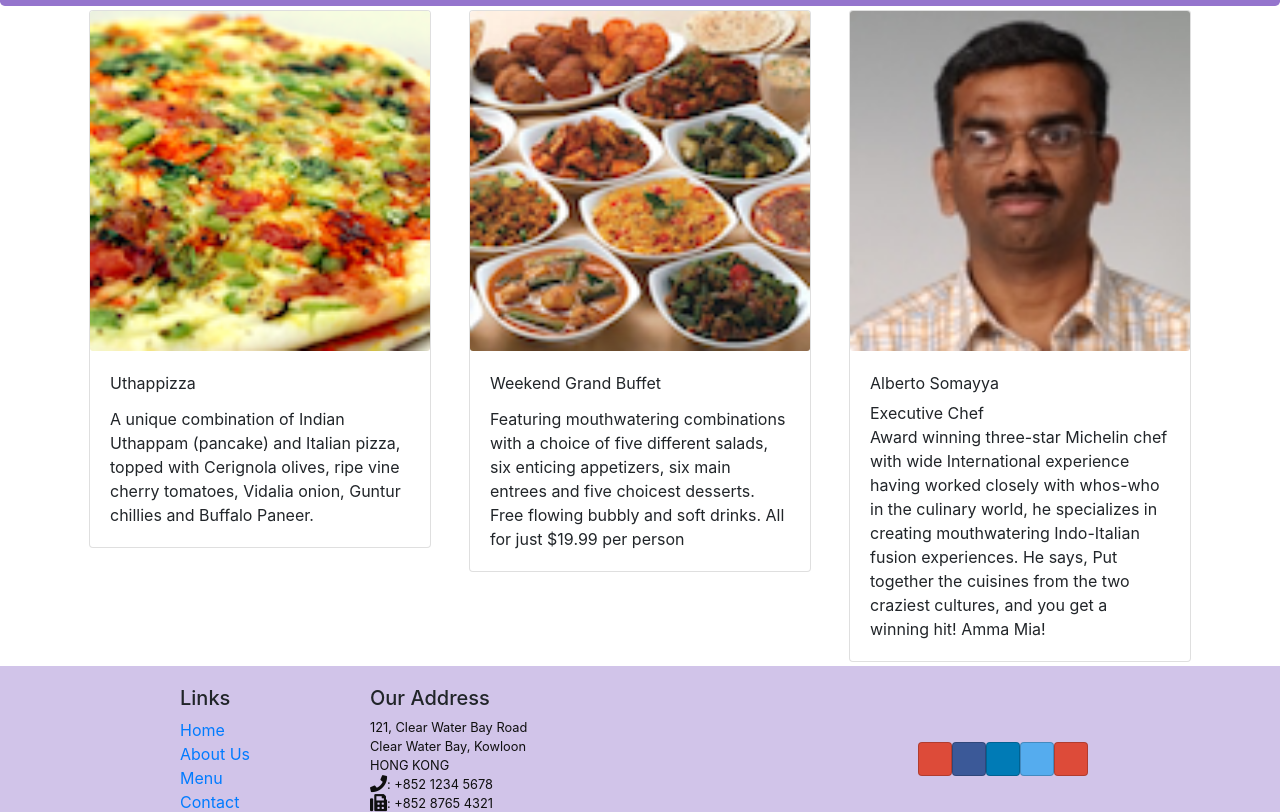
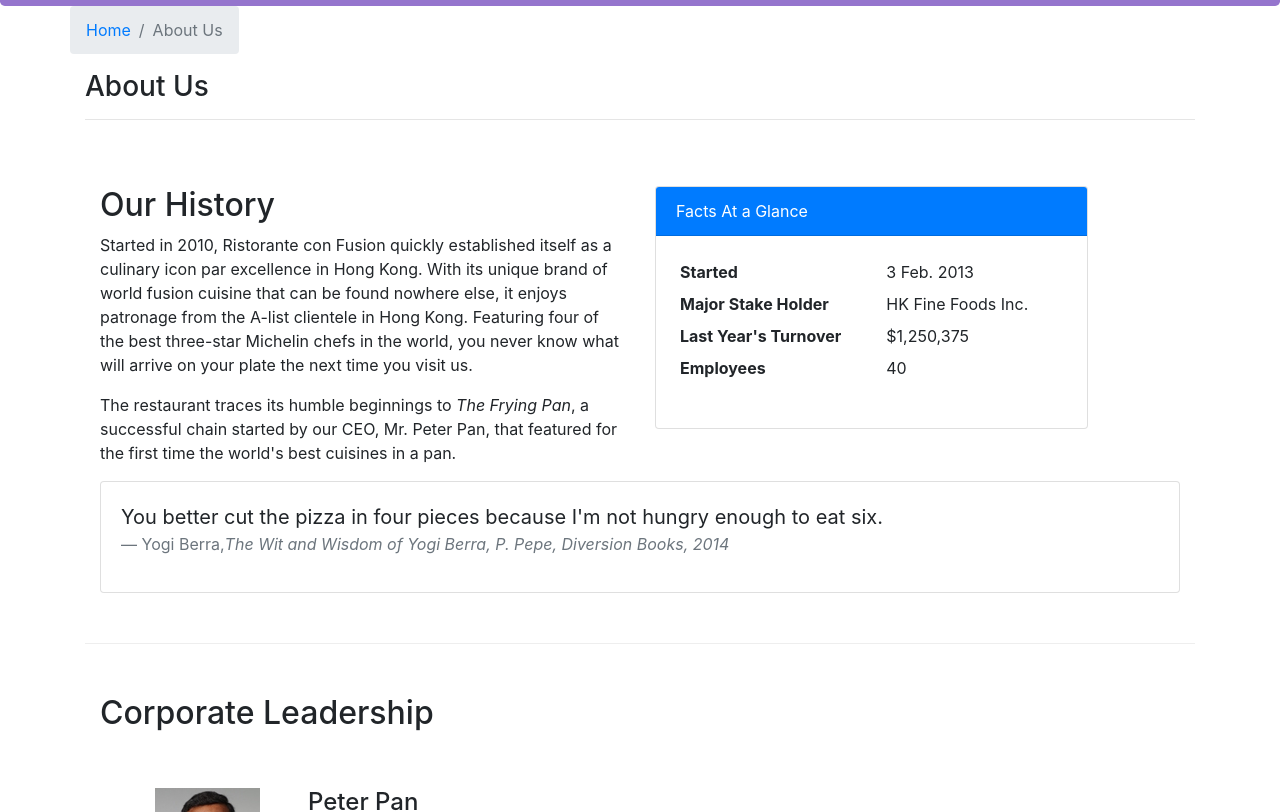
Before and after one commit to anish-sekar/react-confusion, a React (Create React App) app: page /aboutus in a window 1280 px wide. Before the commit this address led to /home. Shown: the part 288-1100 px from the top of the page. Built offline with nearby package versions, Linux system fonts and the light colour scheme.

Commit message:
About Us implementation w/ reactstrap Media components

```diff
--- a/package.json
+++ b/package.json
@@ -11,6 +11,7 @@
     "bootstrap-social": "^5.1.1",
     "react": "^16.13.1",
     "react-dom": "^16.13.1",
+    "react-redux": "^7.2.0",
     "react-router-dom": "^4.2.2",
     "react-scripts": "3.4.1",
     "reactstrap": "^8.4.1"
--- /dev/null
+++ b/src/components/AboutComponent.js
@@ -0,0 +1,116 @@
+import React from "react";
+import {
+  Breadcrumb,
+  BreadcrumbItem,
+  Card,
+  CardBody,
+  CardHeader,
+  Media,
+} from "reactstrap";
+import { Link } from "react-router-dom";
+import RenderLeader from "./RenderLeader";
+function About(props) {
+  const leaders = props.leaders.map((leader) => {
+    return <RenderLeader leader={leader}></RenderLeader>;
+  });
+
+  function RenderLeader(props) {
+    return (
+      <Media className="col-md-10 mt-5">
+        <Media left top href="#">
+          <Media object src={props.leader.image} alt={props.leader.name} />
+        </Media>
+        <Media body className="ml-5">
+          <Media heading>{props.leader.name}</Media>
+          {props.leader.designation}
+          <br></br>
+          <br></br>
+          {props.leader.description}
+        </Media>
+      </Media>
+    );
+  }
+  return (
+    <div className="container">
+      <div className="row">
+        <Breadcrumb>
+          <BreadcrumbItem>
+            <Link to="/home">Home</Link>
+          </BreadcrumbItem>
+          <BreadcrumbItem active>About Us</BreadcrumbItem>
+        </Breadcrumb>
+        <div className="col-12">
+          <h3>About Us</h3>
+          <hr />
+        </div>
+      </div>
+      <div className="row row-content">
+        <div className="col-12 col-md-6">
+          <h2>Our History</h2>
+          <p>
+            Started in 2010, Ristorante con Fusion quickly established itself as
+            a culinary icon par excellence in Hong Kong. With its unique brand
+            of world fusion cuisine that can be found nowhere else, it enjoys
+            patronage from the A-list clientele in Hong Kong. Featuring four of
+            the best three-star Michelin chefs in the world, you never know what
+            will arrive on your plate the next time you visit us.
+          </p>
+          <p>
+            The restaurant traces its humble beginnings to{" "}
+            <em>The Frying Pan</em>, a successful chain started by our CEO, Mr.
+            Peter Pan, that featured for the first time the world's best
+            cuisines in a pan.
+          </p>
+        </div>
+        <div className="col-12 col-md-5">
+          <Card>
+            <CardHeader className="bg-primary text-white">
+              Facts At a Glance
+            </CardHeader>
+            <CardBody>
+              <dl className="row p-1">
+                <dt className="col-6">Started</dt>
+                <dd className="col-6">3 Feb. 2013</dd>
+                <dt className="col-6">Major Stake Holder</dt>
+                <dd className="col-6">HK Fine Foods Inc.</dd>
+                <dt className="col-6">Last Year's Turnover</dt>
+                <dd className="col-6">$1,250,375</dd>
+                <dt className="col-6">Employees</dt>
+                <dd className="col-6">40</dd>
+              </dl>
+            </CardBody>
+          </Card>
+        </div>
+        <div className="col-12">
+          <Card>
+            <CardBody className="bg-faded">
+              <blockquote className="blockquote">
+                <p className="mb-0">
+                  You better cut the pizza in four pieces because I'm not hungry
+                  enough to eat six.
+                </p>
+                <footer className="blockquote-footer">
+                  Yogi Berra,
+                  <cite title="Source Title">
+                    The Wit and Wisdom of Yogi Berra, P. Pepe, Diversion Books,
+                    2014
+                  </cite>
+                </footer>
+              </blockquote>
+            </CardBody>
+          </Card>
+        </div>
+      </div>
+      <div className="row row-content">
+        <div className="col-12">
+          <h2>Corporate Leadership</h2>
+        </div>
+        <div className="col-12">
+          <Media list>{leaders}</Media>
+        </div>
+      </div>
+    </div>
+  );
+}
+
+export default About;
--- a/src/components/MainComponent.js
+++ b/src/components/MainComponent.js
@@ -8,7 +8,7 @@
 import { COMMENTS } from "../shared/comments";
 import { LEADERS } from "../shared/leaders";
 import { PROMOTIONS } from "../shared/promotions";
-
+import About from "./AboutComponent";
 import Home from "./HomeComponent";
 import { Switch, Route, Redirect } from "react-router-dom";
 import Contact from "./ContactComponent";
@@ -61,6 +61,10 @@
         <Header></Header>
         <Switch>
           <Route path="/home" component={HomePage}></Route>
+          <Route
+            path="/aboutus"
+            component={() => <About leaders={this.state.leaders} />}
+          ></Route>
           <Route exact path="/contactus" component={Contact}></Route>
           <Route
             exact
--- /dev/null
+++ b/src/components/RenderLeader.js
@@ -0,0 +1,21 @@
+import React from "react";
+import { Media } from "reactstrap";
+import { LEADERS } from "../shared/leaders";
+function RenderLeader(props) {
+  return (
+    <Media className="col-md-10 mt-5">
+      <Media left top href="#">
+        <Media object src={props.leader.image} alt={props.leader.name} />
+      </Media>
+      <Media body className="ml-5">
+        <Media heading>{props.leader.name}</Media>
+        {props.leader.designation}
+        <br></br>
+        <br></br>
+        {props.leader.description}
+      </Media>
+    </Media>
+  );
+}
+
+export default RenderLeader;
```
Also changed, not shown: 1 other file (tests, documents, lock files or other folders).
